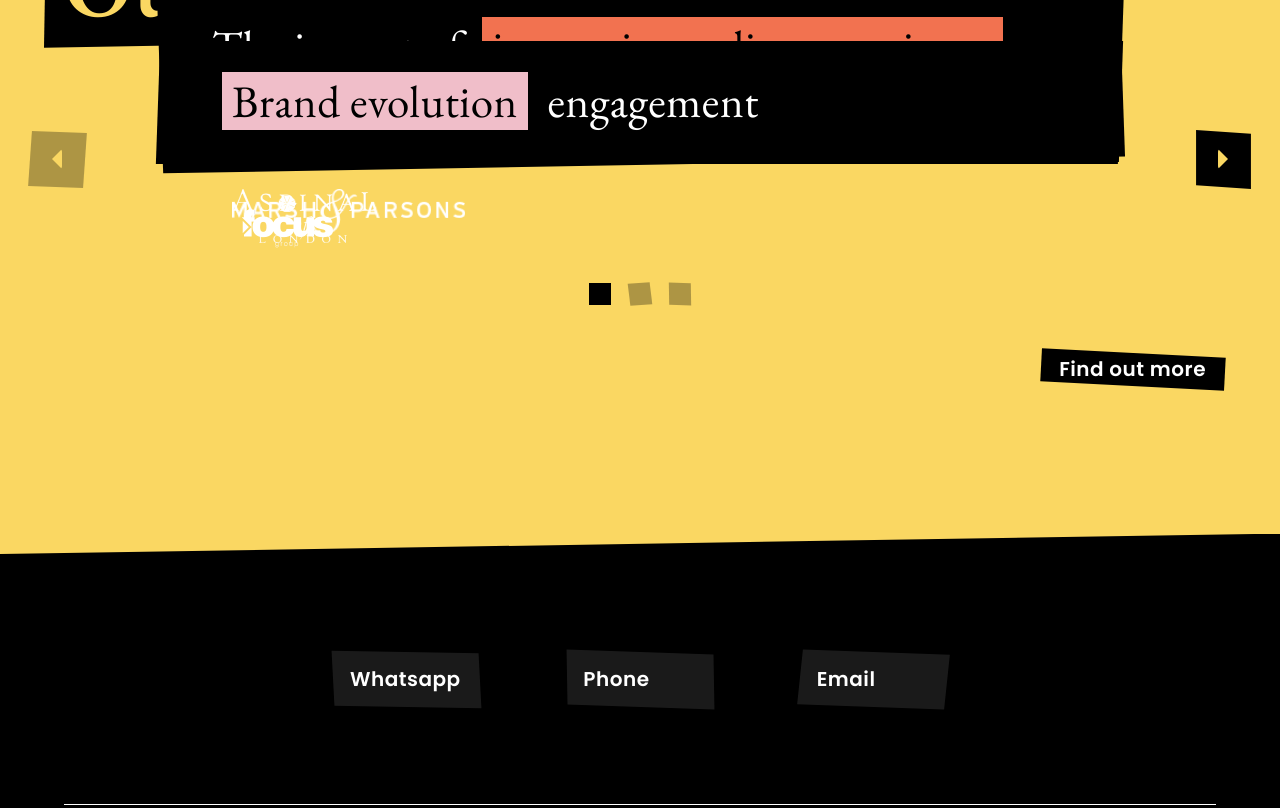
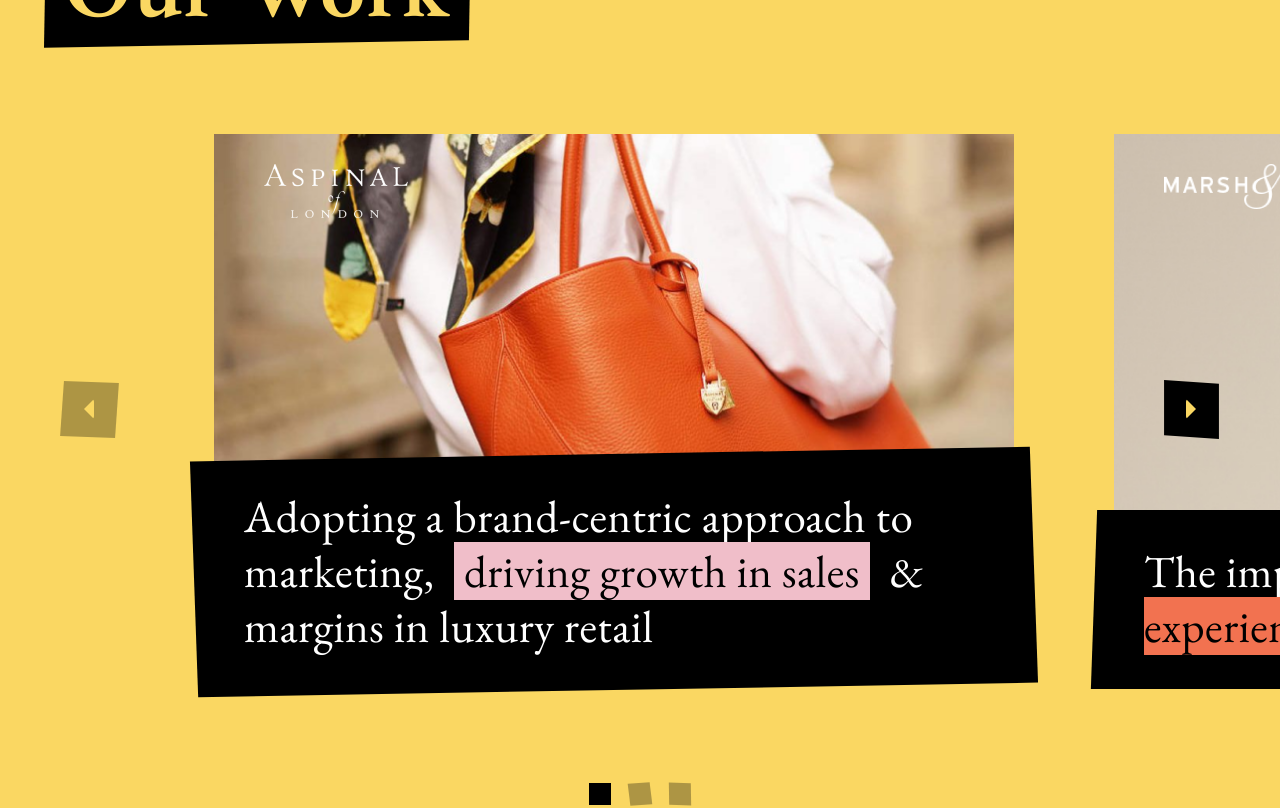
Before and after one commit to david-charles-git/ADM-newSite, a React (Create React App) app in the folder client/: page /what-we-do in a window 1280 px wide. Shown: the part 4220-5028 px from the top of the page. Built offline with nearby package versions, Linux system fonts and the light colour scheme.

Commit message:
more mobile styles added

```diff
--- a/client/src/Components/Carousels/Carousel.scss
+++ b/client/src/Components/Carousels/Carousel.scss
@@ -329,6 +329,7 @@
     }
 
     .SlideCarousel {
+        container: slideCarousel / inline-size;
         display: grid;
         grid-template-columns: 1fr;
         grid-gap: 50px;
@@ -342,8 +343,9 @@
 
             >.inner {
                 display: grid;
-                grid-template-columns: repeat(3, 800px);
+                grid-template-columns: repeat(3, auto);
                 grid-gap: 100px;
+                grid-area: carousel;
                 width: auto;
                 max-height: 700px;
                 align-content: center;
@@ -353,6 +355,7 @@
 
                 .item {
                     height: 550px;
+                    width: 800px;
 
                 }
             }
@@ -505,9 +508,9 @@
         &.hasArrows.hasDots {
             >.outer {
                 max-width: 1740px;
-                width: 95%;
+                width: 90%;
                 display: grid;
-                grid-template-columns: 50px 1fr 50px;
+                grid-template-columns: 50px calc(100% - 300px) 50px;
                 grid-template-areas:
                     "arrowLeft carousel arrowRight"
                     "dots dots dots";
@@ -585,6 +588,20 @@
     }
 }
 
+@container slideCarousel (inline-size >= 1740px) {
+
+}
+
+@container slideCarousel (inline-size < 1740px) {
+    .outer {
+        grid-template-columns: 50px calc(90vw - 300px) 50px !important;
+    }
+}
+
+@media (max-width: $tablet) {
+
+}
+
 @media only screen and (max-width: $screenBreakTabletSmall) {
     .StackCarousel {
         >.outer {
--- a/client/src/Components/Carousels/SlideCarousel.tsx
+++ b/client/src/Components/Carousels/SlideCarousel.tsx
@@ -118,7 +118,7 @@ const SlideCarousel : React.FC<SlideCarouselInterface> = (props : SlideCarouselI
                         :
                         <></>
                 }
-<div className="test">
+
                 <div className="inner" style={{ transform : "translateX(-" + carouselInnerTranslateXValue + "px)" }}>
                     {
                         childrenCount > 0 ?
@@ -135,7 +135,7 @@ const SlideCarousel : React.FC<SlideCarouselInterface> = (props : SlideCarouselI
                             <></>
                     }
                 </div>
-</div>
+
                 {
                     carouselHasArrows && childrenCount > 1 ?
                         <div className={rightArrowClass}>
--- a/client/src/Pages/HomePage/HomePage.scss
+++ b/client/src/Pages/HomePage/HomePage.scss
@@ -366,6 +366,47 @@
 					}
 				}
 			}
+
+			.OurWorkSection {
+				>.inner {
+					.SlideCarousel {
+						> .outer {
+							grid-template-columns: 1fr !important;
+							grid-template-areas: "carousel" "dots";
+							width : 95%;
+
+							.arrowContainer {
+								display: none;
+							}
+
+							>.inner {
+								grid-gap: 40px;
+
+								.item {
+									width: 80vw;
+									max-width: 350px;
+									height: 420px;
+
+									.SlideCarouselBlogCard {
+										>.inner {
+											.contentContainer {
+												>.inner {
+													p {
+														color: #ffffff;
+														font-size: 30px;
+														line-height: 40px;
+														padding: 10px;
+													}
+												}
+											}
+										}
+									}
+								}
+							}
+						}
+					}
+				}
+			}
 		}
 	}
 }
--- a/client/src/Pages/HomePage/HomePage.tsx
+++ b/client/src/Pages/HomePage/HomePage.tsx
@@ -142,7 +142,7 @@ const HomePage : React.FC<HomePageInterface> = (props : HomePageInterface) => {
 
                 <OurWorkSection data={ourWorkSectionData} />
 
-                {/* <AboutSection data={aboutSectionData} /> */}
+                <AboutSection data={aboutSectionData} />
 
                 <TestimonialSection data={testimonialSectionData} />
 
```
